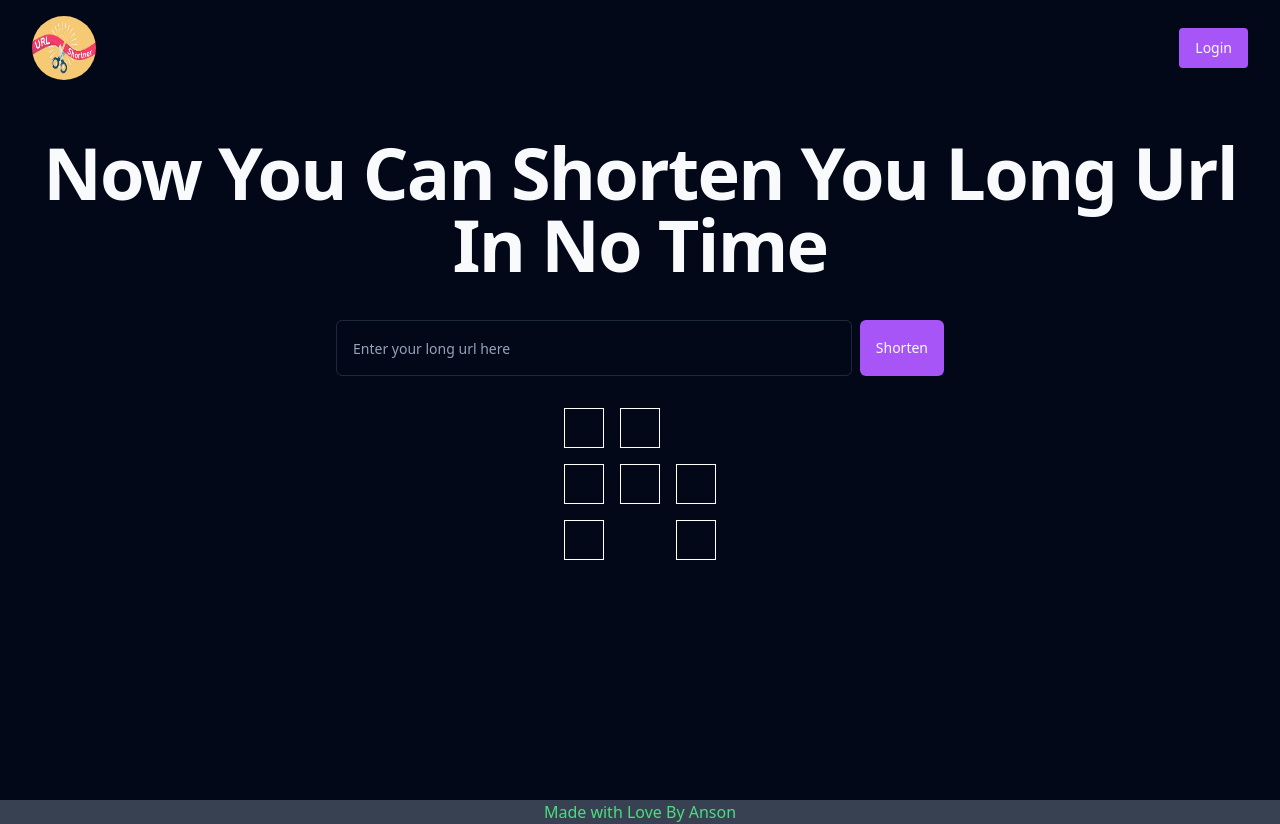
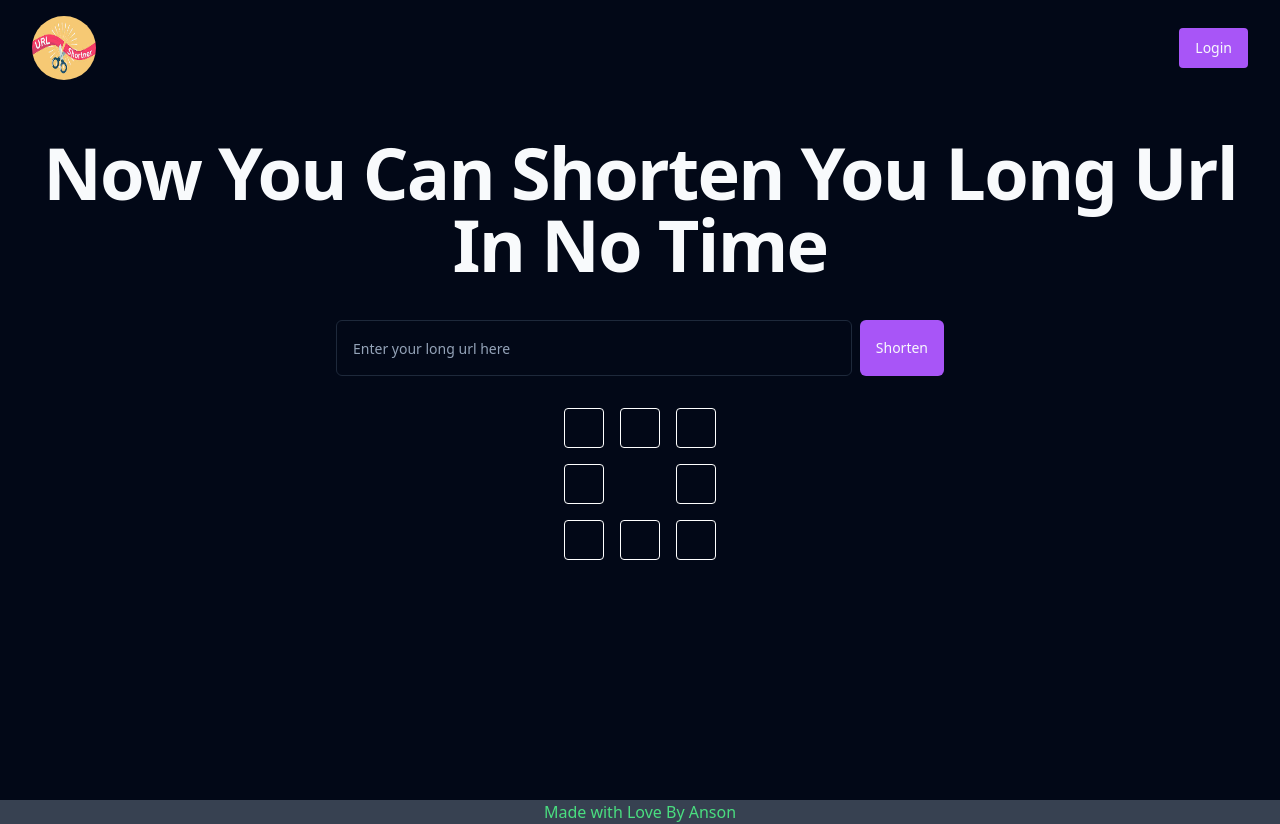
Before and after one commit to Ansonsd5/urlshortner, a React (Vite) app in the folder url-shortner/: page / in a window 1280 px wide. Built offline with nearby package versions, Linux system fonts and the light colour scheme.

Commit message:
fix: shape css

```diff
--- a/url-shortner/src/components/shape/Shape.jsx
+++ b/url-shortner/src/components/shape/Shape.jsx
@@ -68,7 +68,7 @@ const Shape = ({ data }) => {
             data-index={index}
             data-status={status}
             className={classnames(
-              "box",
+              "box rounded-sm",
               status,
               isSelected && "bg-purple-500",
               unloading && "disable-click"
--- a/url-shortner/src/lib/utils.ts
+++ b/url-shortner/src/lib/utils.ts
@@ -5,4 +5,4 @@ export function cn(...inputs: ClassValue[]) {
   return twMerge(clsx(inputs))
 }
 
-export const Array = [[1,1,0],[1,1,1,[1,0,1]]]
+export const Array = [[1,1,1],[1,0,1,[1,1,1]]]
```
